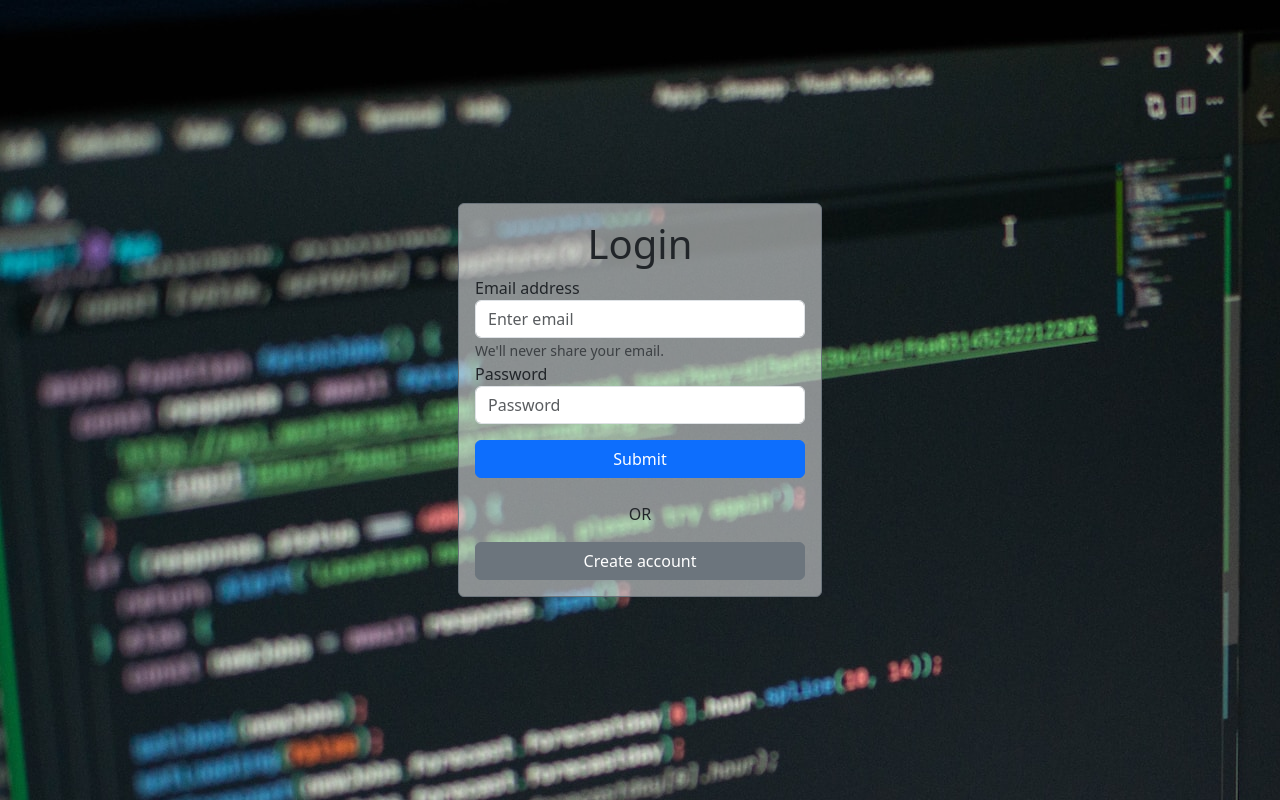
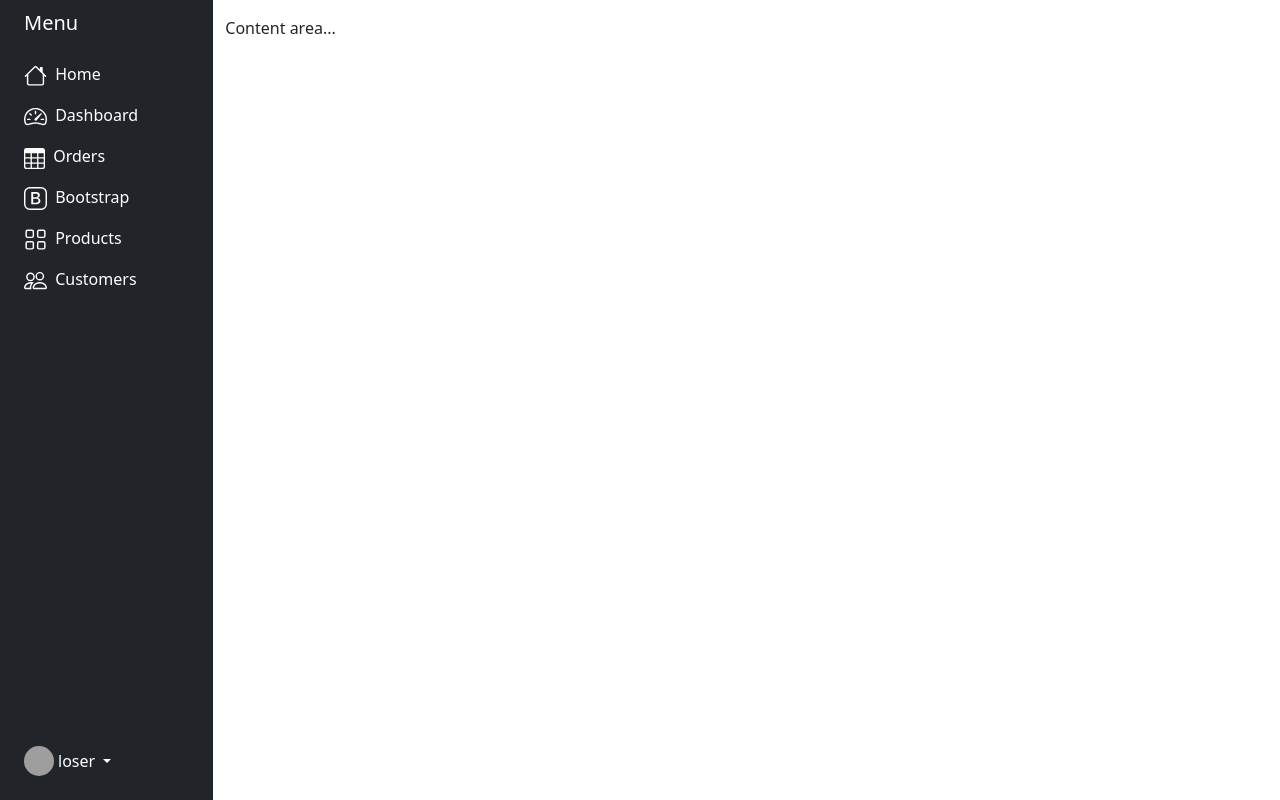
Before and after one commit to muhammad-talha02/Ems-client, a React (Vite) app: page / in a window 1280 px wide. Built offline with nearby package versions, Linux system fonts and the light colour scheme; grey boxes are pictures that could not be loaded.

Commit message:
Added Sidebar in admin panel

```diff
--- a/package.json
+++ b/package.json
@@ -13,6 +13,8 @@
     "axios": "^1.4.0",
     "bootstrap": "^5.3.0",
     "react": "^18.2.0",
+    "react-bootstrap": "^2.7.4",
+    "react-bootstrap-icons": "^1.10.3",
     "react-dom": "^18.2.0",
     "react-router-dom": "^6.11.2"
   },
--- a/src/App.jsx
+++ b/src/App.jsx
@@ -1,12 +1,17 @@
 import React from 'react'
-import Login from './components/Login'
+import Login from './components/pages/Login'
 import "bootstrap/dist/css/bootstrap.min.css"
-// import "bootstrap/dist/css/bootstrap.min.css"
+import "bootstrap/dist/js/bootstrap.bundle.min.js"
+import { BrowserRouter, Routes, Route } from "react-router-dom"
+import Dashboard from './components/pages/Dashboard'
 function App() {
   return (
-    <div>
-      <Login/>
-    </div>
+    <BrowserRouter>
+      <Routes>
+        <Route path='/' element={<Dashboard />} />
+        <Route path='/login' element={<Login />} />
+      </Routes>
+    </BrowserRouter>
   )
 }
 
--- /dev/null
+++ b/src/components/pages/Dashboard.jsx
@@ -0,0 +1,92 @@
+import React from 'react'
+// import "bootstrap-icons/font/bootstrap-icons.css"
+import { House, Speedometer2, Table, Bootstrap, Grid, People } from "react-bootstrap-icons";
+const Dashboard = () => {
+    return (
+        <>
+            <div className="container-fluid">
+                <div className="row flex-nowrap">
+                    <div className="col-auto col-md-3 col-xl-2 px-sm-2 px-0 bg-dark">
+                        <div className="d-flex flex-column align-items-center align-items-sm-start px-3 pt-2 text-white min-vh-100">
+                            <a href="/" className="d-flex align-items-center pb-3 mb-md-0 me-md-auto text-white text-decoration-none">
+                                <span className="fs-5 d-none d-sm-inline">Menu</span>
+                            </a>
+                            <ul className="nav nav-pills flex-column mb-sm-auto mb-0 align-items-center align-items-sm-start" id="menu">
+                                <li className="nav-item">
+                                    <a href="#" className="nav-link text-white align-middle px-0">
+                                        <House size={23} /> <span className="ms-1 d-none d-sm-inline">Home</span>
+
+                                    </a>
+
+                                </li>
+                                <li>
+                                    <a href="#submenu1" data-bs-toggle="collapse" className="nav-link text-white px-0 align-middle">
+                                        <Speedometer2 size={23} /> <span className="ms-1 d-none d-sm-inline">Dashboard</span> </a>
+                                </li>
+                                <li>
+                                    <a href="#" className="nav-link text-white px-0 align-middle">
+                                        <Table size={21} /> <span className="ms-1 d-none d-sm-inline">Orders</span></a>
+                                </li>
+                                <li>
+                                    <a href="#submenu2" data-bs-toggle="collapse" className="nav-link text-white px-0 align-middle ">
+                                        <Bootstrap size={23} /> <span className="ms-1 d-none d-sm-inline">Bootstrap</span></a>
+                                    <ul className="collapse nav flex-column ms-1" id="submenu2" data-bs-parent="#menu">
+                                        <li className="w-100">
+                                            <a href="#" className="nav-link text-white px-0"> <span className="d-none d-sm-inline">Item</span> 1</a>
+                                        </li>
+                                        <li>
+                                            <a href="#" className="nav-link text-white px-0"> <span className="d-none d-sm-inline">Item</span> 2</a>
+                                        </li>
+                                    </ul>
+                                </li>
+                                <li>
+                                    <a href="#submenu3" data-bs-toggle="collapse" className="nav-link text-white px-0 align-middle">
+                                        <Grid size={23} /> <span className="ms-1 d-none d-sm-inline">Products</span> </a>
+                                    <ul className="collapse nav flex-column ms-1" id="submenu3" data-bs-parent="#menu">
+                                        <li className="w-100">
+                                            <a href="#" className="nav-link text-white px-0"> <span className="d-none d-sm-inline">Product</span> 1</a>
+                                        </li>
+                                        <li>
+                                            <a href="#" className="nav-link text-white px-0"> <span className="d-none d-sm-inline">Product</span> 2</a>
+                                        </li>
+                                        <li>
+                                            <a href="#" className="nav-link text-white px-0"> <span className="d-none d-sm-inline">Product</span> 3</a>
+                                        </li>
+                                        <li>
+                                            <a href="#" className="nav-link text-white px-0"> <span className="d-none d-sm-inline">Product</span> 4</a>
+                                        </li>
+                                    </ul>
+                                </li>
+                                <li>
+                                    <a href="#" className="nav-link text-white px-0 align-middle">
+                                        <People size={23} /> <span className="ms-1 d-none d-sm-inline">Customers</span> </a>
+                                </li>
+                            </ul>
+                            <hr />
+                            <div className="dropdown pb-4">
+                                <a href="#" className="d-flex align-items-center text-white text-decoration-none dropdown-toggle" id="dropdownUser1" data-bs-toggle="dropdown" aria-expanded="false">
+                                    <img src="https://github.com/mdo.png" alt="hugenerd" width="30" height="30" className="rounded-circle" />
+                                    <span className="d-none d-sm-inline mx-1">loser</span>
+                                </a>
+                                <ul className="dropdown-menu dropdown-menu-dark text-small shadow">
+                                    <li><a className="dropdown-item" href="#">New project...</a></li>
+                                    <li><a className="dropdown-item" href="#">Settings</a></li>
+                                    <li><a className="dropdown-item" href="#">Profile</a></li>
+                                    <li>
+                                        <hr className="dropdown-divider" />
+                                    </li>
+                                    <li><a className="dropdown-item" href="#">Sign out</a></li>
+                                </ul>
+                            </div>
+                        </div>
+                    </div>
+                    <div className="col py-3">
+                        Content area...
+                    </div>
+                </div>
+            </div>
+        </>
+    )
+}
+
+export default Dashboard
--- a/src/components/Login.jsx
+++ b/src/components/pages/Login.jsx
@@ -1,11 +1,14 @@
 import React, { useState } from 'react'
 import axios from "axios"
+import { useNavigate } from 'react-router-dom';
 const Login = () => {
     const [form, setForm] = useState({
         email: '',
         password: ""
     });
-const [error, setError] = useState("")
+const [error, setError] = useState("");
+
+const navigate = useNavigate()
     const handleChange = (e) => {
         const { name, value } = e.target;
         setForm({ ...form, [name]: value })
@@ -18,16 +21,17 @@
         else{
 
             axios.post("http://127.0.0.1:8000/login", form).then((response) => {
-                console.log("object")
                 console.log(response)
                 if(response.data.Status === 'Error'){
                     setError(response.data.Error)
                 }
                 else{
                     setError("");
+                    navigate("/")
                 }
             }).catch((error) => {
                 console.log(error);
+                setError(response.data.Error)
             })
         }
     }
@@ -40,12 +44,12 @@
                         <form onSubmit={handleSubmit}>
                             <div className="form-group">
                                 <label htmlFor="email">Email address</label>
-                                <input type="email" name='email' className="form-control" value={form.email} id="email" onChange={handleChange} aria-describedby="emailHelp" placeholder="Enter email" />
+                                <input type="email" name='email' className="form-control" id="email" onChange={handleChange} aria-describedby="emailHelp" placeholder="Enter email" />
                                 <small id="emailHelp" className="form-text text-muted">We'll never share your email.</small>
                             </div>
                             <div className="form-group">
                                 <label htmlFor="password">Password</label>
-                                <input type="password" name='password' value={form.password} className="form-control" id="password" onChange={handleChange} placeholder="Password" />
+                                <input type="password" name='password' className="form-control" id="password" onChange={handleChange} placeholder="Password" />
                             </div>
                             <div className='d-grid mt-3'>
                                 <button className="btn btn-primary">Submit</button>
```
Also changed, not shown: 1 other file (tests, documents, lock files or other folders).
